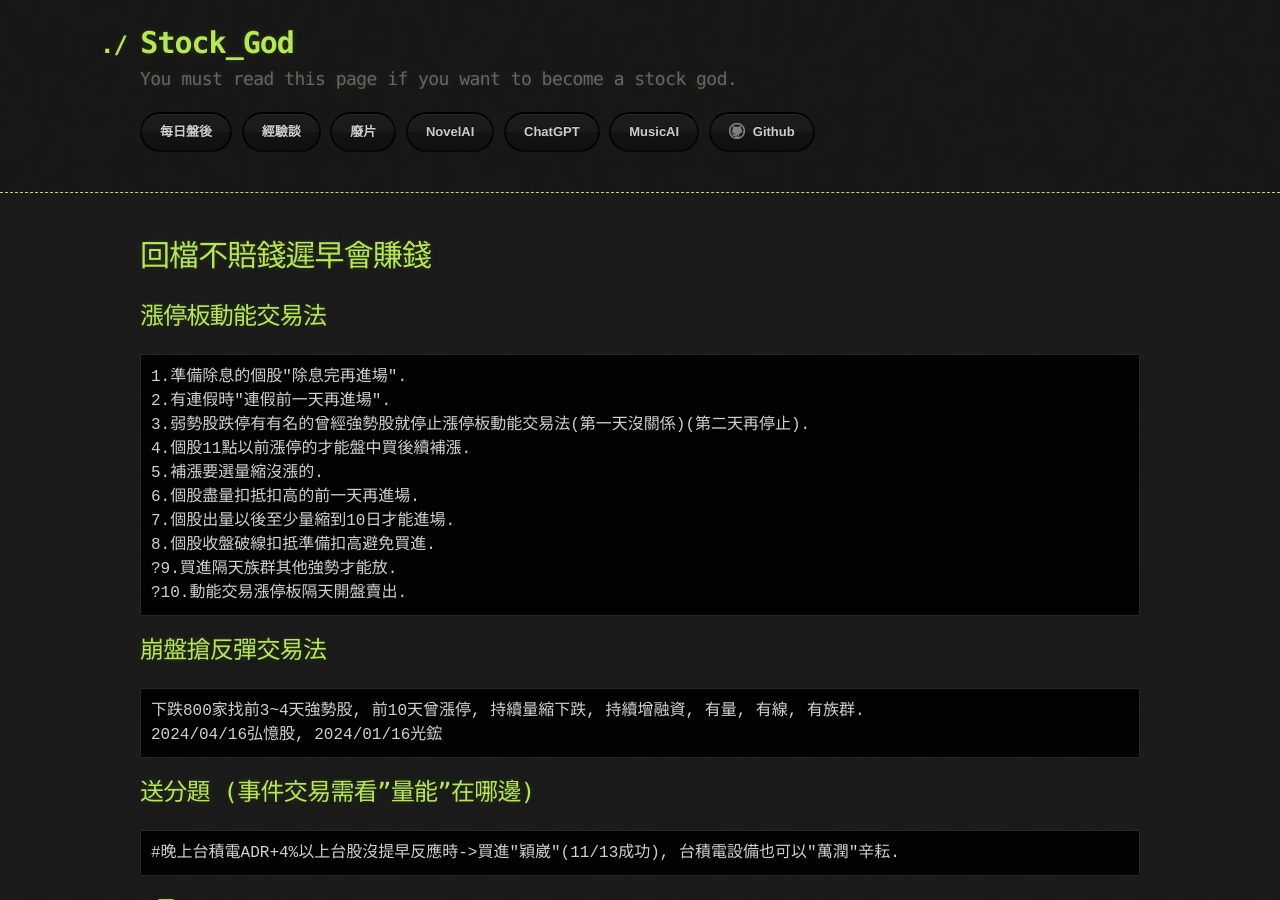
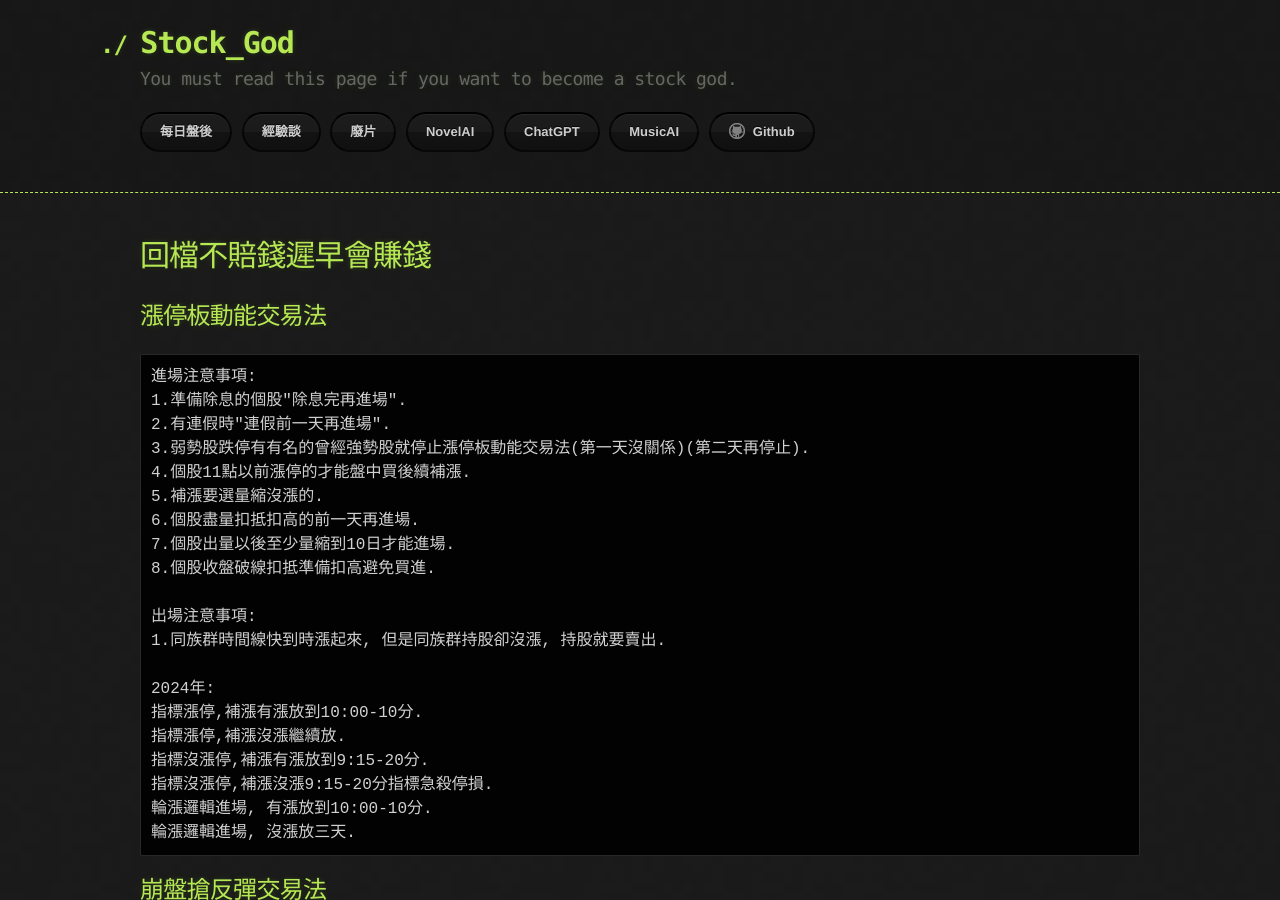
Before and after one commit to lepg5487/Stock_God, a Jekyll site: the page built from experience.md, in a window 1280 px wide and 900 px high. Built offline with Jekyll 4.4.1, drawn with Linux system fonts in a browser that asks for light colours; our own code applies the rules of GitHub Pages for plain Markdown files.

Commit message:
Update experience.md

````diff
--- a/experience.md
+++ b/experience.md
@@ -4,6 +4,7 @@ layout: testlayouts
 # 回檔不賠錢遲早會賺錢
 ## 漲停板動能交易法
 ```
+進場注意事項:
 1.準備除息的個股"除息完再進場".
 2.有連假時"連假前一天再進場".
 3.弱勢股跌停有有名的曾經強勢股就停止漲停板動能交易法(第一天沒關係)(第二天再停止).
@@ -12,8 +13,17 @@ layout: testlayouts
 6.個股盡量扣抵扣高的前一天再進場.
 7.個股出量以後至少量縮到10日才能進場.
 8.個股收盤破線扣抵準備扣高避免買進.
-?9.買進隔天族群其他強勢才能放.
-?10.動能交易漲停板隔天開盤賣出.
+
+出場注意事項:
+1.同族群時間線快到時漲起來, 但是同族群持股卻沒漲, 持股就要賣出.
+
+2024年:
+指標漲停,補漲有漲放到10:00-10分.
+指標漲停,補漲沒漲繼續放.
+指標沒漲停,補漲有漲放到9:15-20分.
+指標沒漲停,補漲沒漲9:15-20分指標急殺停損.
+輪漲邏輯進場, 有漲放到10:00-10分.
+輪漲邏輯進場, 沒漲放三天.
 ```
 ## 崩盤搶反彈交易法
 ```
````
